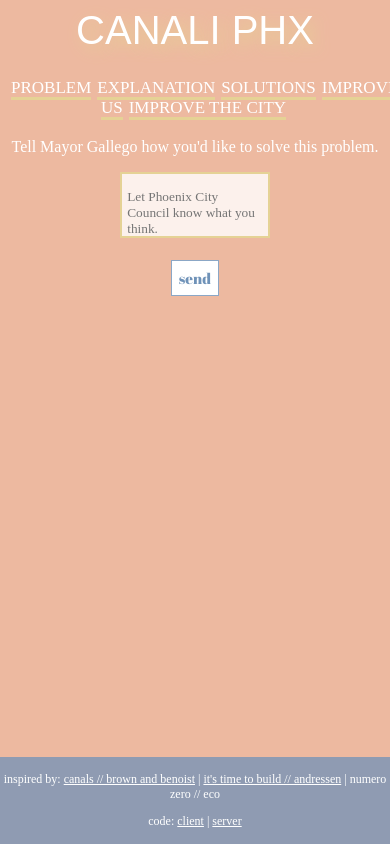
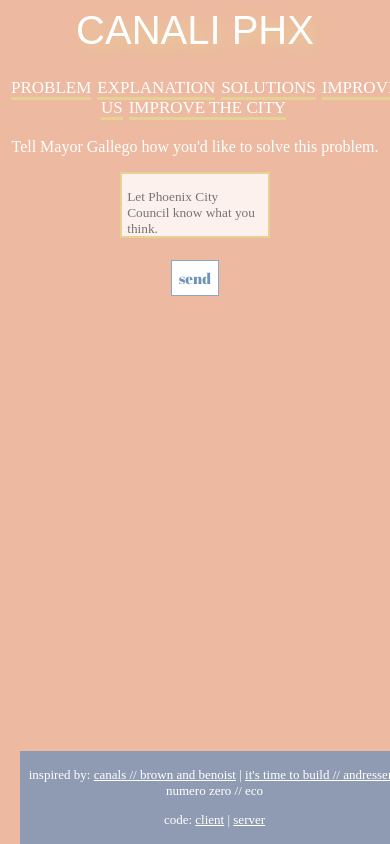
Before and after one commit to rbondchoquette/canali-phx-client, a React (Create React App) app: page /cityemail in a window 390 px wide. Built offline with nearby package versions, Linux system fonts and the light colour scheme; a web font is replaced by a local one.

Commit message:
mobile css revisions

```diff
--- a/src/Footer.css
+++ b/src/Footer.css
@@ -1,6 +1,6 @@
 .FooterText {
     font-family: 'Zilla Slab', serif;
-    font-size: 12px;
+    font-size: 14px;
     text-transform: lowercase;
     text-align: center;
     padding-top: 3px;
@@ -16,4 +16,24 @@
     color: rgba(255, 255, 255, 1);
 }
 
-/*probably should add in rule for position: fixed if text is too long or something*/
+@media screen and (max-width: 600px) {
+    .FooterText {
+        font-family: 'Zilla Slab', serif;
+        font-size: 13px;
+        text-transform: lowercase;
+        text-align: center;
+        padding-top: 3px;
+        bottom: 0;
+        left: 0;
+        padding-bottom: 3px;
+        position: fixed;
+        background-color: rgba(111, 146, 184, .75);
+        width: 100%;
+        margin-left: 5%;
+        margin-right: 5%;
+    }
+
+    .FooterLink {
+        color: rgba(255, 255, 255, 1);
+    }
+}
--- a/src/Solutions.css
+++ b/src/Solutions.css
@@ -56,7 +56,7 @@
         font-family: 'Zilla Slab', serif;
         text-transform: uppercase;
         display: inline;
-        margin: 3px;
+        margin: 8px;
     }
 
     .SubNavBarItemLink:hover {
--- a/src/Solutions/Solution.css
+++ b/src/Solutions/Solution.css
@@ -5,6 +5,8 @@
     text-align: center;
     font-family: 'Abril Fatface', cursive;
     font-size: 25px;
+    margin-left: 15%;
+    margin-right: 15%;
 }
 
 @media screen and (max-width: 600px) {
```
